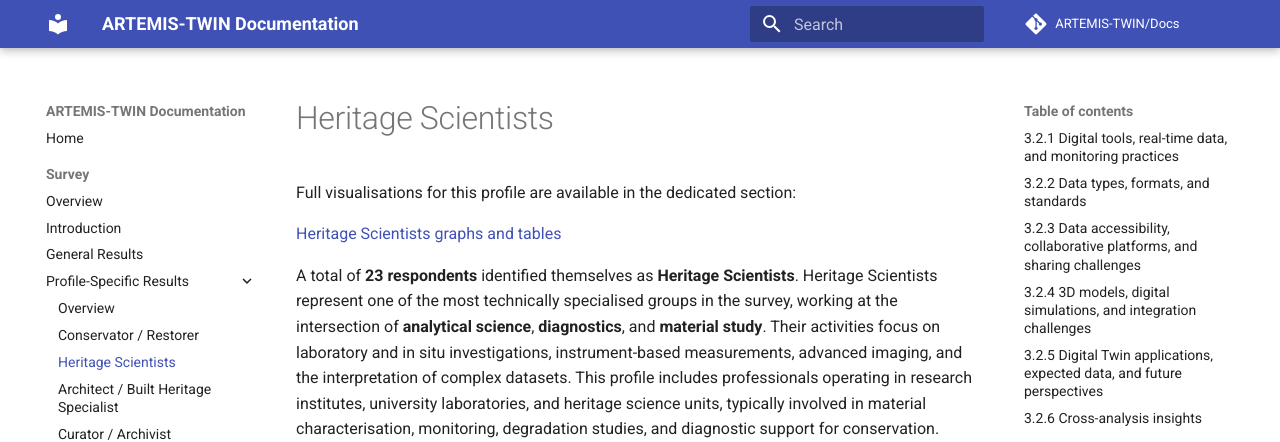
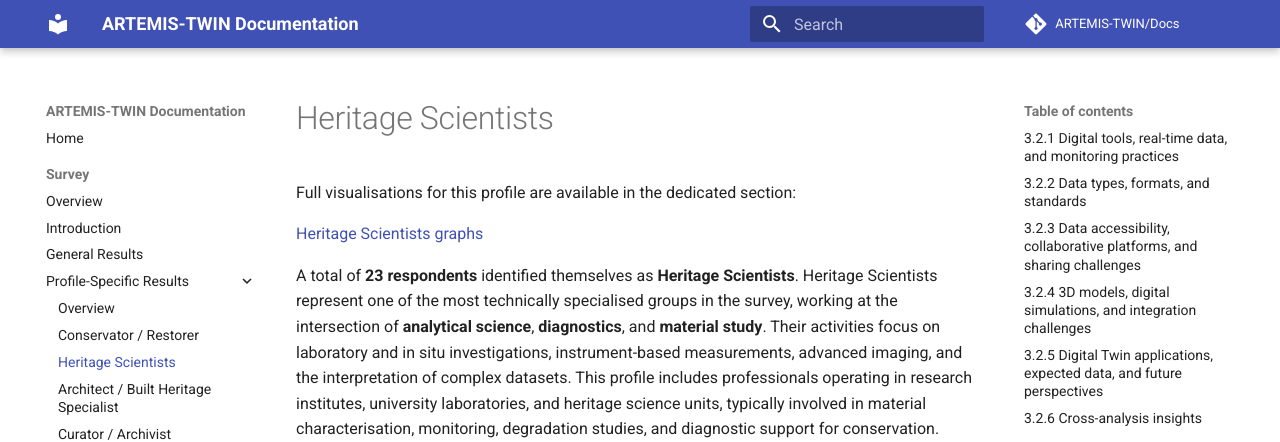
Before and after one commit to ARTEMIS-TWIN/Docs, an MkDocs documentation site: the page built from docs/survey/03-02-heritage-scientists.md, in a window 1280 px wide and 900 px high. Shown: the top 442 px of the window. Built offline with MkDocs 1.6.1 and Material for MkDocs 9.7.7, drawn with Linux system fonts in a browser that asks for light colours; comment, search, counter and statistics services are not loaded; some of the changed text lies outside the part shown.

Commit message:
Update 03-02-heritage-scientists.md

```diff
--- a/docs/survey/03-02-heritage-scientists.md
+++ b/docs/survey/03-02-heritage-scientists.md
@@ -2,7 +2,7 @@
 
 Full visualisations for this profile are available in the dedicated section:
 
-[Heritage Scientists graphs and tables](https://doi.org/10.5281/zenodo.20681944)
+[Heritage Scientists graphs](https://doi.org/10.5281/zenodo.20681944)
 
 A total of **23 respondents** identified themselves as **Heritage Scientists**. Heritage Scientists represent one of the most technically specialised groups in the survey, working at the intersection of **analytical science**, **diagnostics**, and **material study**. Their activities focus on laboratory and in situ investigations, instrument-based measurements, advanced imaging, and the interpretation of complex datasets. This profile includes professionals operating in research institutes, university laboratories, and heritage science units, typically involved in material characterisation, monitoring, degradation studies, and diagnostic support for conservation.
 
@@ -68,7 +68,7 @@ Looking ahead, views are mixed: some anticipate that Digital Twins will become e
 
 All detailed cross-tabulations for this profile are available in the corresponding section:
 
-[Heritage Scientists graphs and tables](https://doi.org/10.5281/zenodo.20681944)
+[Heritage Scientists graphs tables](https://doi.org/10.5281/zenodo.20681944)
 
 These insights derive from comparative cross-tabulations across the profile-specific tables. The analysis focuses on relative response distributions within each row to identify structural patterns across technological groups, rather than relying on absolute counts.
 
```
